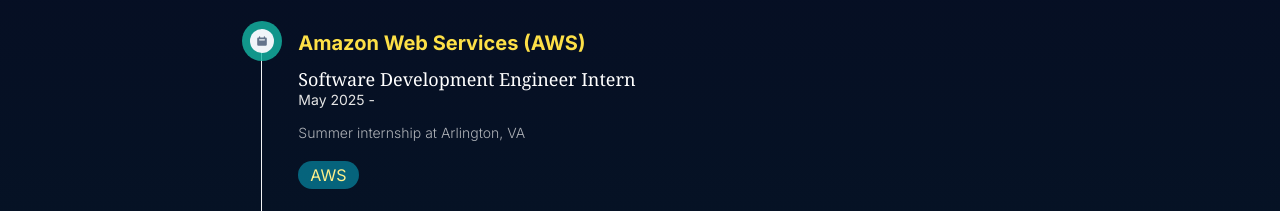
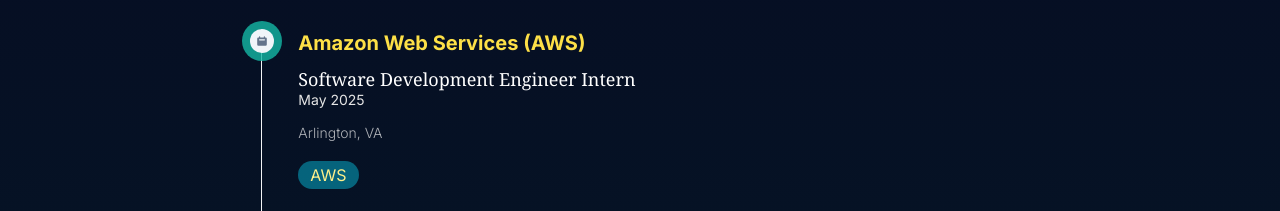
Before and after one commit to faizfrds/portfolio-v2, a Next.js app: page / in a window 1280 px wide. Shown: the part 2189-2400 px from the top of the page. Built offline with nearby package versions, Linux system fonts and the light colour scheme.

Commit message:
instagram

```diff
--- a/components/Experiences.tsx
+++ b/components/Experiences.tsx
@@ -6,8 +6,8 @@
     url: "https://aws.amazon.com/",
     company: "Amazon Web Services (AWS)",
     title: "Software Development Engineer Intern",
-    date: "May 2025 - ",
-    desc: "Summer internship at Arlington, VA",
+    date: "May 2025",
+    desc: "Arlington, VA",
     tools: ["AWS"],
   },
   {
```
